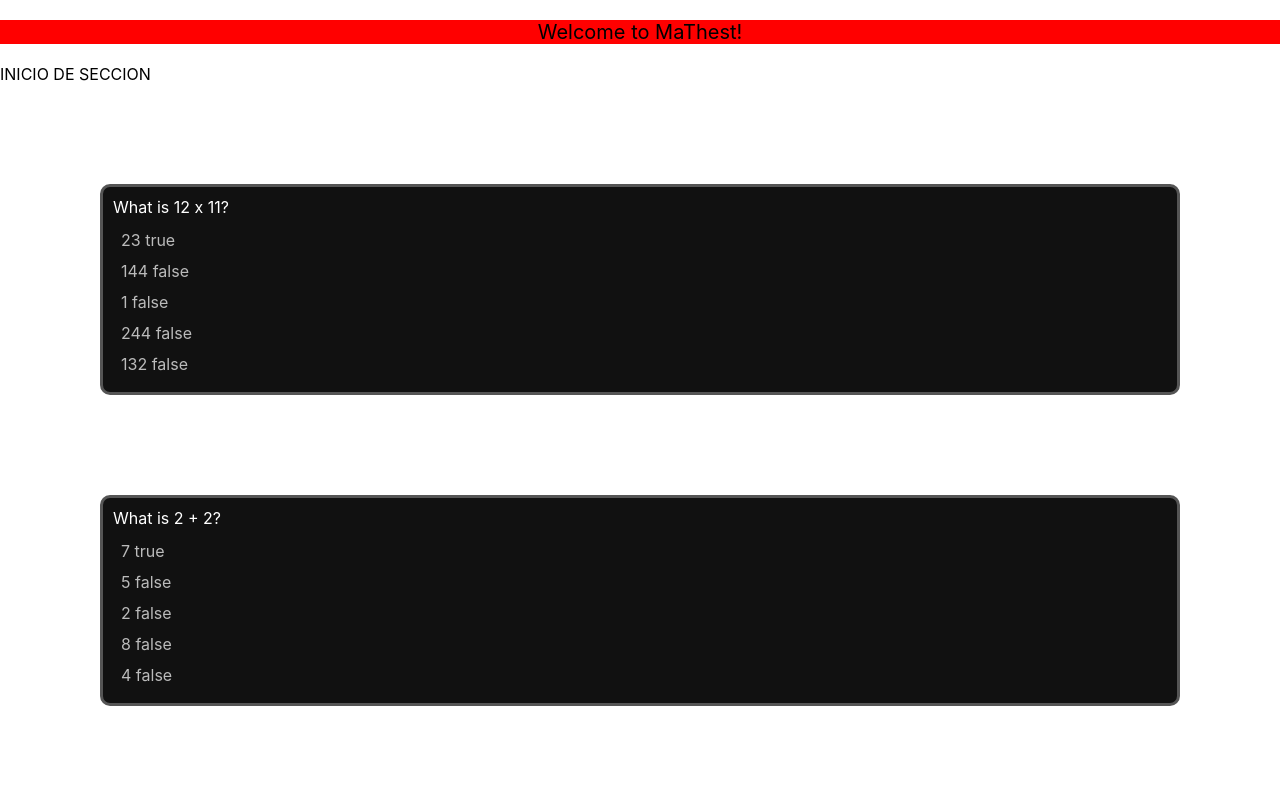
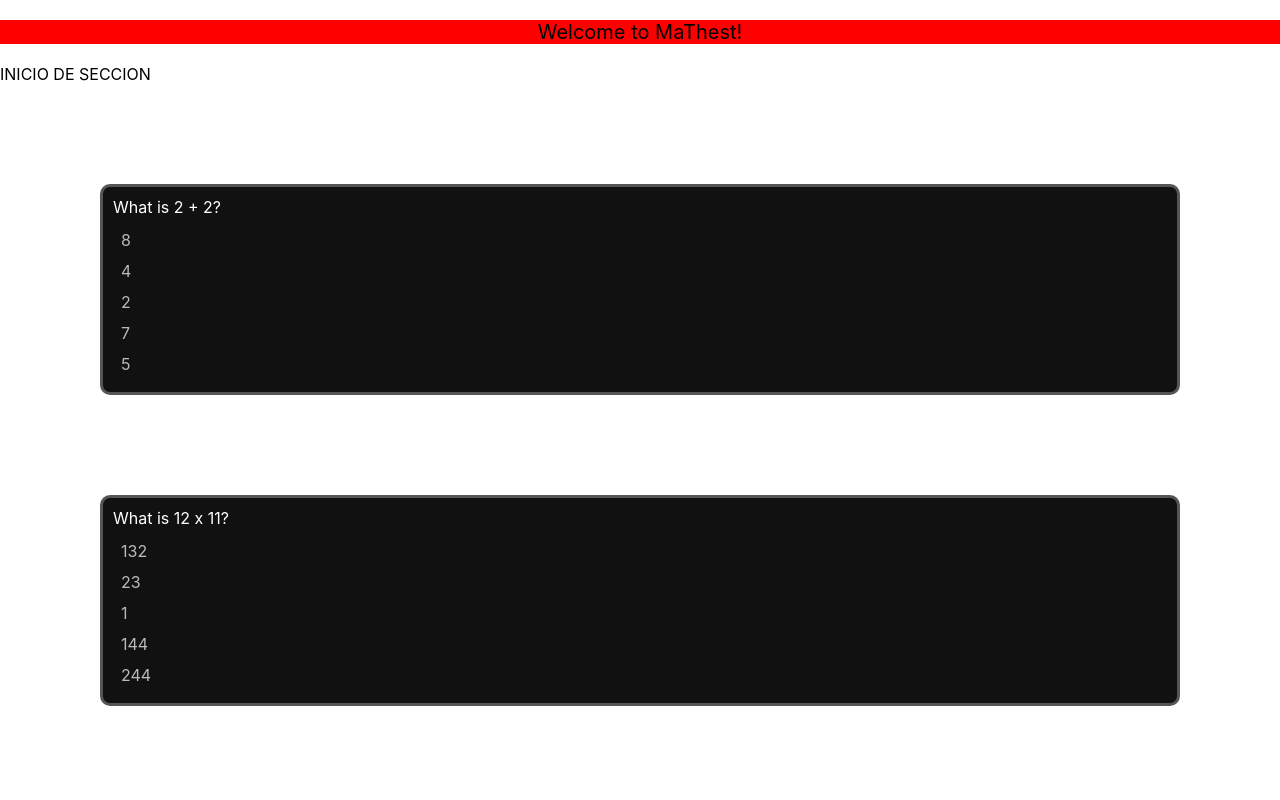
Before and after one commit to Niko12121/MaThest, a React (Create React App) app: page / in a window 1280 px wide. Shown: the top 800 px of the page. Built offline with nearby package versions, Linux system fonts and the light colour scheme.

Commit message:
Know when an answer is correct! and add a className when it is

```diff
--- a/src/components/question/Question.js
+++ b/src/components/question/Question.js
@@ -2,22 +2,36 @@ import './question.css'
 import questions from './questions_ingame'
 
 const Question = (props) => {
-    /*This part randomize the order of answers*/
+    /* How many options have the tested for question */
+    var options = 1
+
+    /*This part randomize the order of answers and save the correct answer*/
     let render_order = questions[props.level][props.option][1]
     const correct = render_order[0]
     render_order = render_order.sort(function() { return Math.random() - 0.5 })
-    let to_render = []
-    render_order.forEach(a => to_render.push({text: a, real: correct===a}))
-    console.log(to_render)
+
+
+    let corroborate = (event) => {
+        if (options >= 1) {
+            let real = event.target.innerText == correct
+            real ? event.target.classList.add('correct') : event.target.classList.add('wrong')
+            /*real ? event.target.style.backgroundColor = '#00a939' : event.target.style.backgroundColor = '#de3d3d'
+            */
+            options -= 1
+        }
+    }
 
     return (
-        <div class='question'>
+        <div class="question">
             <div class='real_question'>
                 {questions[props.level][props.option][0]}
             </div>
-            {to_render.map((a) => (
-                <div class='option' key={a.id}> {a.text} {a.real.toString()}</div>
-            ))}
+            {render_order.map((a, index) => {
+                return (
+                    <div className='option' onClick={corroborate}>
+                        {a}
+                    </div>
+                )})}
         </div>
     )}
 
--- a/src/components/question/question.css
+++ b/src/components/question/question.css
@@ -11,6 +11,7 @@
     margin-bottom: 10px;
 }
 
+
 .option {
     margin: 5px;
     padding: 3px;
@@ -20,3 +21,14 @@
 .option:hover {
     background-color: #333;
 }
+
+.correct {
+    color: green;
+    font-weight: bold;
+  }
+
+
+.wrong {
+    color: red;
+    font-weight: bold;
+  }
--- a/src/index.js
+++ b/src/index.js
@@ -4,11 +4,22 @@ import './index.css';
 import App from './App';
 import reportWebVitals from './reportWebVitals';
 
-ReactDOM.render(
-  <React.StrictMode>
-    <App />
-  </React.StrictMode>,
-  document.getElementById('root')
-);
+
+class TodoApp extends React.Component {
+  constructor(props) {
+    super(props)
+  }
+
+  render() {
+    return (
+      <div>
+        <App />
+      </div>
+    )
+  }
+}
+
+
+ReactDOM.render(<TodoApp />,document.getElementById('root'));
 
 reportWebVitals();
```
